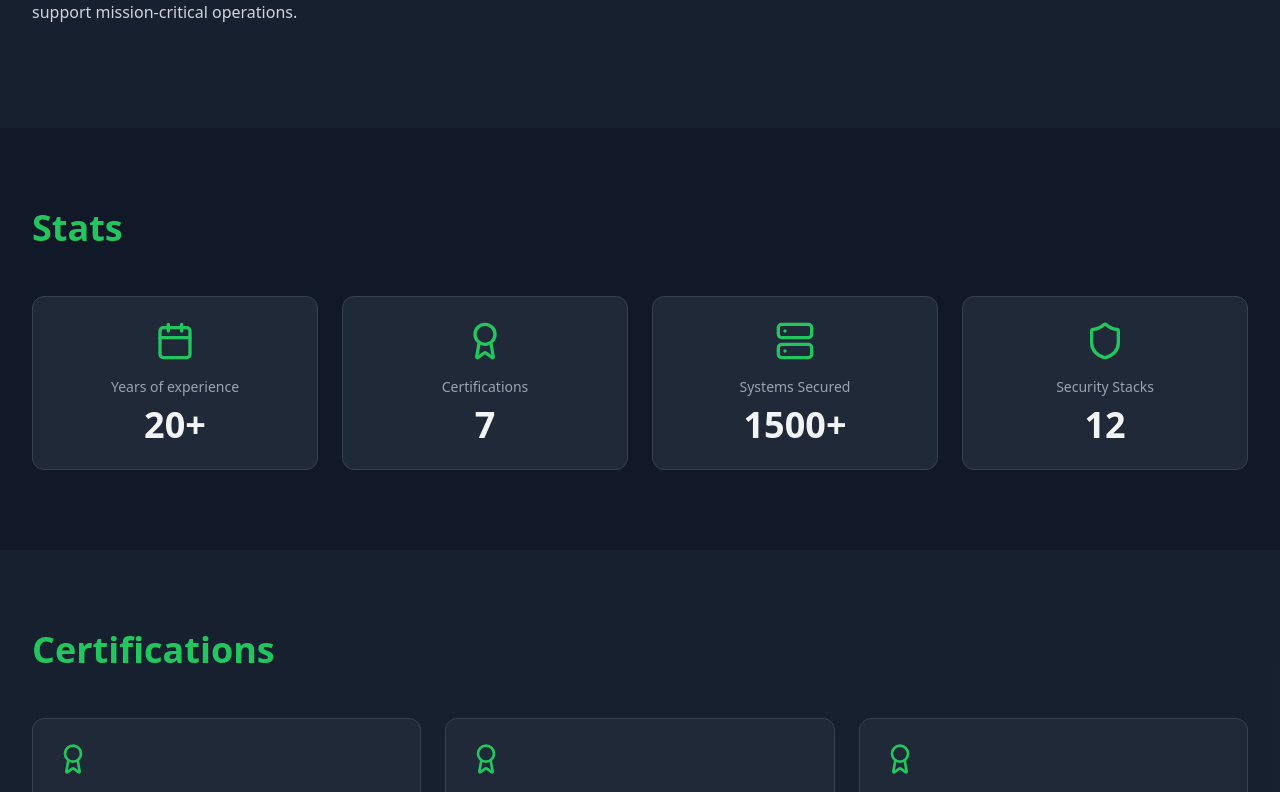
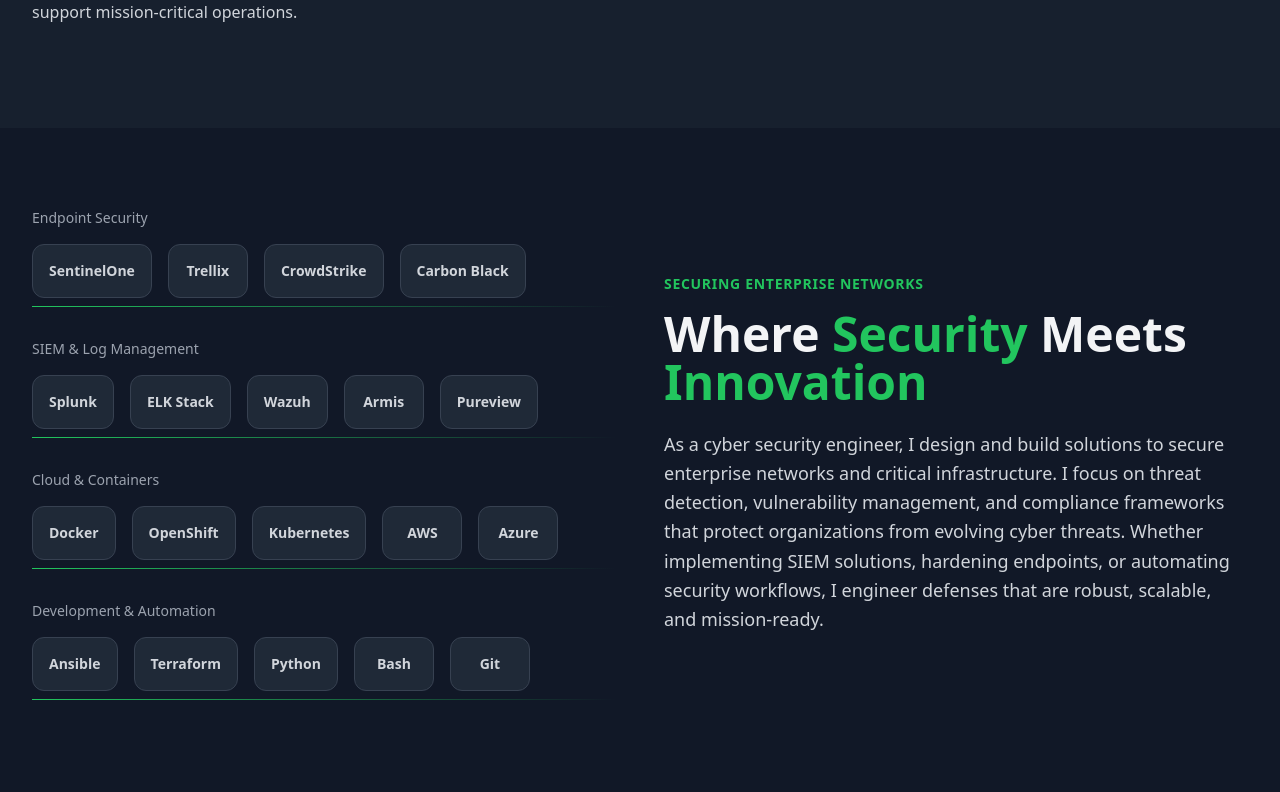
Before and after one commit to ebarlowjr2/cyber-engineer, a React (Vite) app: page / in a window 1280 px wide. Shown: the part 1368-2160 px from the top of the page. Built offline with nearby package versions, Linux system fonts and the light colour scheme.

Commit message:
Add cyber security tools section after About Me
Co-Authored-By: Eddie Barlow Jr <eddiebarlowjr@gmail.com>

```diff
--- a/src/pages/Home.tsx
+++ b/src/pages/Home.tsx
@@ -189,6 +189,116 @@ export default function Home() {
                   </div>
                 </li>
                     </ul>
+                  </div>
+                </div>
+              </div>
+            </section>
+
+            {/* Cyber Security Tools Section */}
+            <section className="py-20 px-4 sm:px-6 lg:px-8">
+              <div className="max-w-7xl mx-auto">
+                <div className="grid lg:grid-cols-2 gap-12">
+                  {/* Left side - Tool Categories */}
+                  <div className="space-y-8">
+                    {/* Endpoint Security */}
+                    <div>
+                      <h3 className="text-gray-500 dark:text-gray-400 text-sm font-medium mb-4">Endpoint Security</h3>
+                      <div className="flex flex-wrap gap-4">
+                        <div className="bg-gray-100 dark:bg-gray-800 rounded-xl p-4 flex items-center justify-center min-w-[80px] border border-gray-200 dark:border-gray-700">
+                          <span className="text-sm font-semibold text-gray-700 dark:text-gray-300">SentinelOne</span>
+                        </div>
+                        <div className="bg-gray-100 dark:bg-gray-800 rounded-xl p-4 flex items-center justify-center min-w-[80px] border border-gray-200 dark:border-gray-700">
+                          <span className="text-sm font-semibold text-gray-700 dark:text-gray-300">Trellix</span>
+                        </div>
+                        <div className="bg-gray-100 dark:bg-gray-800 rounded-xl p-4 flex items-center justify-center min-w-[80px] border border-gray-200 dark:border-gray-700">
+                          <span className="text-sm font-semibold text-gray-700 dark:text-gray-300">CrowdStrike</span>
+                        </div>
+                        <div className="bg-gray-100 dark:bg-gray-800 rounded-xl p-4 flex items-center justify-center min-w-[80px] border border-gray-200 dark:border-gray-700">
+                          <span className="text-sm font-semibold text-gray-700 dark:text-gray-300">Carbon Black</span>
+                        </div>
+                      </div>
+                      <div className="mt-2 h-px bg-gradient-to-r from-green-500 to-transparent"></div>
+                    </div>
+
+                    {/* SIEM & Log Management */}
+                    <div>
+                      <h3 className="text-gray-500 dark:text-gray-400 text-sm font-medium mb-4">SIEM & Log Management</h3>
+                      <div className="flex flex-wrap gap-4">
+                        <div className="bg-gray-100 dark:bg-gray-800 rounded-xl p-4 flex items-center justify-center min-w-[80px] border border-gray-200 dark:border-gray-700">
+                          <span className="text-sm font-semibold text-gray-700 dark:text-gray-300">Splunk</span>
+                        </div>
+                        <div className="bg-gray-100 dark:bg-gray-800 rounded-xl p-4 flex items-center justify-center min-w-[80px] border border-gray-200 dark:border-gray-700">
+                          <span className="text-sm font-semibold text-gray-700 dark:text-gray-300">ELK Stack</span>
+                        </div>
+                        <div className="bg-gray-100 dark:bg-gray-800 rounded-xl p-4 flex items-center justify-center min-w-[80px] border border-gray-200 dark:border-gray-700">
+                          <span className="text-sm font-semibold text-gray-700 dark:text-gray-300">Wazuh</span>
+                        </div>
+                        <div className="bg-gray-100 dark:bg-gray-800 rounded-xl p-4 flex items-center justify-center min-w-[80px] border border-gray-200 dark:border-gray-700">
+                          <span className="text-sm font-semibold text-gray-700 dark:text-gray-300">Armis</span>
+                        </div>
+                        <div className="bg-gray-100 dark:bg-gray-800 rounded-xl p-4 flex items-center justify-center min-w-[80px] border border-gray-200 dark:border-gray-700">
+                          <span className="text-sm font-semibold text-gray-700 dark:text-gray-300">Pureview</span>
+                        </div>
+                      </div>
+                      <div className="mt-2 h-px bg-gradient-to-r from-green-500 to-transparent"></div>
+                    </div>
+
+                    {/* Cloud & Containers */}
+                    <div>
+                      <h3 className="text-gray-500 dark:text-gray-400 text-sm font-medium mb-4">Cloud & Containers</h3>
+                      <div className="flex flex-wrap gap-4">
+                        <div className="bg-gray-100 dark:bg-gray-800 rounded-xl p-4 flex items-center justify-center min-w-[80px] border border-gray-200 dark:border-gray-700">
+                          <span className="text-sm font-semibold text-gray-700 dark:text-gray-300">Docker</span>
+                        </div>
+                        <div className="bg-gray-100 dark:bg-gray-800 rounded-xl p-4 flex items-center justify-center min-w-[80px] border border-gray-200 dark:border-gray-700">
+                          <span className="text-sm font-semibold text-gray-700 dark:text-gray-300">OpenShift</span>
+                        </div>
+                        <div className="bg-gray-100 dark:bg-gray-800 rounded-xl p-4 flex items-center justify-center min-w-[80px] border border-gray-200 dark:border-gray-700">
+                          <span className="text-sm font-semibold text-gray-700 dark:text-gray-300">Kubernetes</span>
+                        </div>
+                        <div className="bg-gray-100 dark:bg-gray-800 rounded-xl p-4 flex items-center justify-center min-w-[80px] border border-gray-200 dark:border-gray-700">
+                          <span className="text-sm font-semibold text-gray-700 dark:text-gray-300">AWS</span>
+                        </div>
+                        <div className="bg-gray-100 dark:bg-gray-800 rounded-xl p-4 flex items-center justify-center min-w-[80px] border border-gray-200 dark:border-gray-700">
+                          <span className="text-sm font-semibold text-gray-700 dark:text-gray-300">Azure</span>
+                        </div>
+                      </div>
+                      <div className="mt-2 h-px bg-gradient-to-r from-green-500 to-transparent"></div>
+                    </div>
+
+                    {/* Development & Automation Tools */}
+                    <div>
+                      <h3 className="text-gray-500 dark:text-gray-400 text-sm font-medium mb-4">Development & Automation</h3>
+                      <div className="flex flex-wrap gap-4">
+                        <div className="bg-gray-100 dark:bg-gray-800 rounded-xl p-4 flex items-center justify-center min-w-[80px] border border-gray-200 dark:border-gray-700">
+                          <span className="text-sm font-semibold text-gray-700 dark:text-gray-300">Ansible</span>
+                        </div>
+                        <div className="bg-gray-100 dark:bg-gray-800 rounded-xl p-4 flex items-center justify-center min-w-[80px] border border-gray-200 dark:border-gray-700">
+                          <span className="text-sm font-semibold text-gray-700 dark:text-gray-300">Terraform</span>
+                        </div>
+                        <div className="bg-gray-100 dark:bg-gray-800 rounded-xl p-4 flex items-center justify-center min-w-[80px] border border-gray-200 dark:border-gray-700">
+                          <span className="text-sm font-semibold text-gray-700 dark:text-gray-300">Python</span>
+                        </div>
+                        <div className="bg-gray-100 dark:bg-gray-800 rounded-xl p-4 flex items-center justify-center min-w-[80px] border border-gray-200 dark:border-gray-700">
+                          <span className="text-sm font-semibold text-gray-700 dark:text-gray-300">Bash</span>
+                        </div>
+                        <div className="bg-gray-100 dark:bg-gray-800 rounded-xl p-4 flex items-center justify-center min-w-[80px] border border-gray-200 dark:border-gray-700">
+                          <span className="text-sm font-semibold text-gray-700 dark:text-gray-300">Git</span>
+                        </div>
+                      </div>
+                      <div className="mt-2 h-px bg-gradient-to-r from-green-500 to-transparent"></div>
+                    </div>
+                  </div>
+
+                  {/* Right side - Description */}
+                  <div className="flex flex-col justify-center">
+                    <p className="text-green-500 text-sm font-semibold tracking-wider uppercase mb-4">SECURING ENTERPRISE NETWORKS</p>
+                    <h2 className="text-4xl md:text-5xl font-bold mb-6 leading-tight">
+                      Where <span className="text-green-500">Security</span> Meets <span className="text-green-500">Innovation</span>
+                    </h2>
+                    <p className="text-gray-600 dark:text-gray-300 text-lg leading-relaxed">
+                      As a cyber security engineer, I design and build solutions to secure enterprise networks and critical infrastructure. I focus on threat detection, vulnerability management, and compliance frameworks that protect organizations from evolving cyber threats. Whether implementing SIEM solutions, hardening endpoints, or automating security workflows, I engineer defenses that are robust, scalable, and mission-ready.
+                    </p>
                   </div>
                 </div>
               </div>
```
Lines whose indentation alone changed are shown as unchanged.
